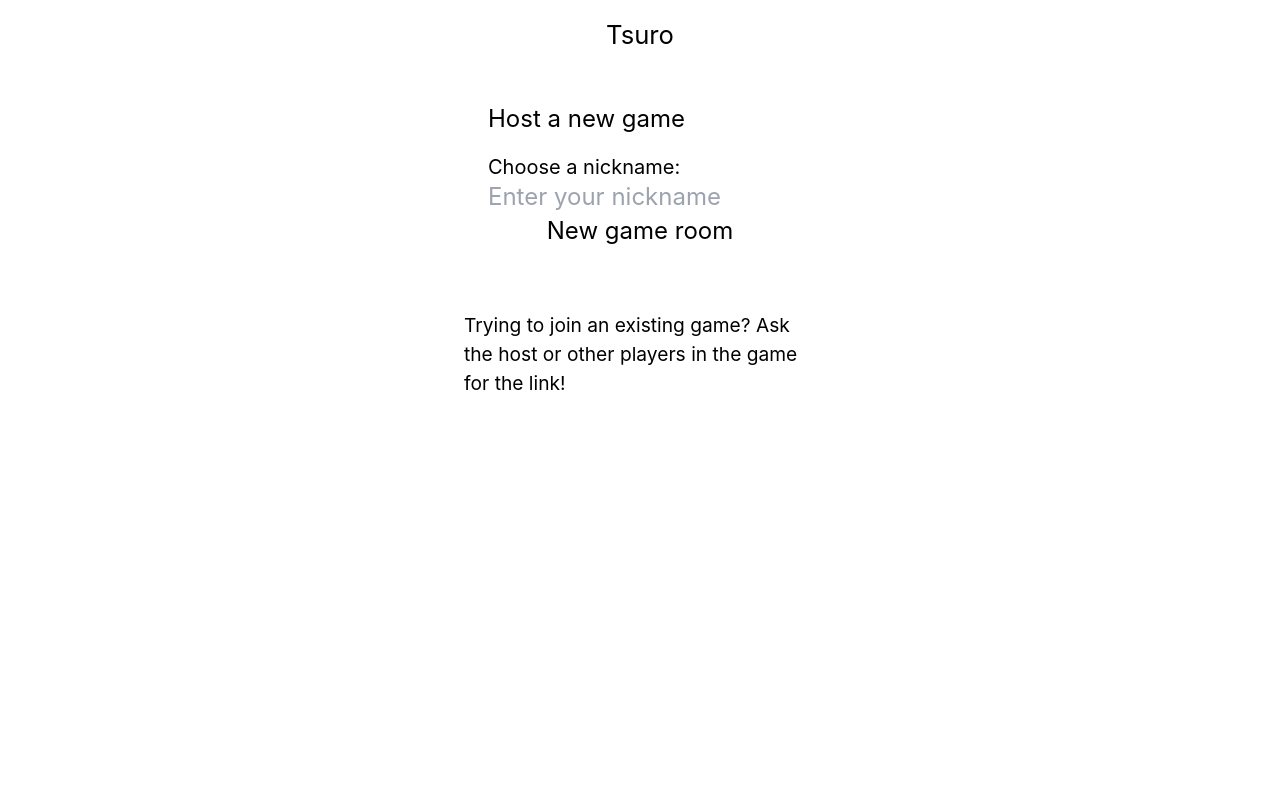
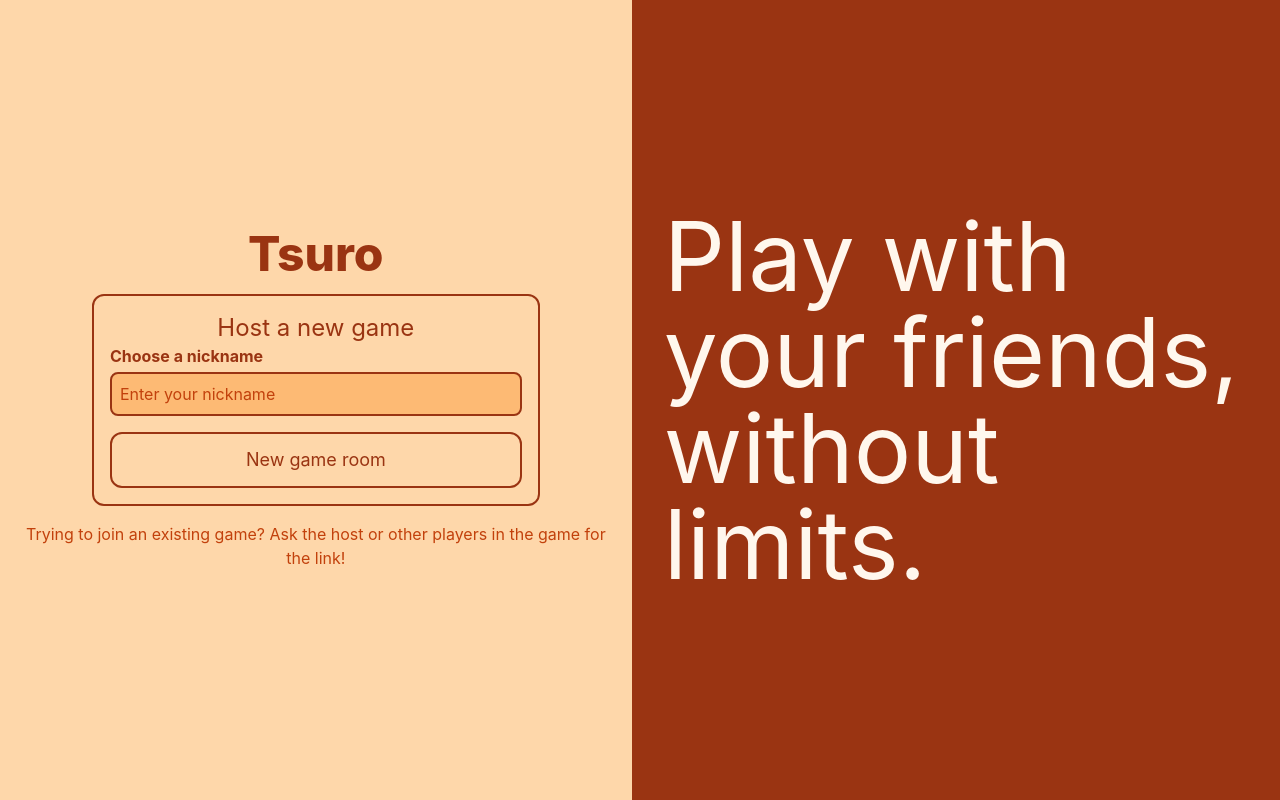
Before and after one commit to ldanet/online-tsuro, a Next.js app: page / in a window 1280 px wide. Built offline with nearby package versions, Linux system fonts and the light colour scheme.

Commit message:
chore(pages/index): fancy styles

```diff
--- a/src/components/NameInput/NameInput.tsx
+++ b/src/components/NameInput/NameInput.tsx
@@ -16,11 +16,11 @@ const NameInput = ({
   const myPlayer = useEngine(getMyPlayer);
   return (
     <>
-      <label className="block text-xl" htmlFor="player-name">
-        Choose a nickname:
+      <label className="block font-bold" htmlFor="player-name">
+        Choose a nickname
       </label>
       <input
-        className="mr-2 block h-8 w-full text-2xl"
+        className="mt-1 w-full rounded-lg border-2 border-orange-800 bg-orange-300 p-2 placeholder-orange-700 focus:bg-orange-200"
         id="player-name"
         type="text"
         ref={nameInput}
@@ -32,7 +32,7 @@ const NameInput = ({
         onChange={clearNameError}
       />
       {nameError && (
-        <p className="text-sm text-red-dark" id="name-error">
+        <p className="my-2" id="name-error">
           {nameError}
         </p>
       )}
--- a/src/pages/index.tsx
+++ b/src/pages/index.tsx
@@ -1,6 +1,5 @@
 import type { NextPage } from "next";
 import Head from "next/head";
-import styles from "../styles/Home.module.css";
 import { useEngine } from "../engine/store";
 import { useCallback } from "react";
 import { useRouter } from "next/router";
@@ -21,7 +20,7 @@ const Home: NextPage = () => {
   }, [router, createGame, validateName, nameInput]);
 
   return (
-    <div className={styles.container}>
+    <div className="flex">
       <Head>
         <title>Tsuro</title>
         <meta
@@ -31,30 +30,39 @@ const Home: NextPage = () => {
         <link rel="icon" href="/favicon.png" />
       </Head>
 
-      <main className={styles.main}>
-        <h1 className={styles.title}>Tsuro</h1>
-        <form className={styles.home_container} onSubmit={handleHost}>
-          <fieldset className={styles.home_fieldset}>
-            <legend className={styles.home_legend}>Host a new game</legend>
+      <main className="flex min-h-[100dvh] w-full flex-col items-center justify-center space-y-4 bg-orange-200 p-4 text-orange-800">
+        <h1 className="text-5xl font-extrabold">Tsuro</h1>
+        <form
+          className="rounded-xl border-2 border-orange-800"
+          onSubmit={handleHost}
+        >
+          <fieldset className="m-4">
+            <legend className="text-center text-2xl">Host a new game</legend>
             <NameInput
               nameInput={nameInput}
               nameError={nameError}
               clearNameError={clearNameError}
             />
             <button
-              className={styles.home_button}
+              className="w-full mt-4 rounded-xl border-2 border-orange-800 py-3 text-lg text-orange-800 hover:bg-orange-800 hover:text-orange-50"
               onClick={handleHost}
               type="button"
             >
               New game room
             </button>
           </fieldset>
-          <p>
-            Trying to join an existing game? Ask the host or other players in
-            the game for the link!
-          </p>
         </form>
+        <p className="text-orange-700 text-center">
+          Trying to join an existing game? Ask the host or other players in the
+          game for the link!
+        </p>
       </main>
+      <div
+        role="presentation"
+        className="hidden w-full bg-orange-800 px-8 place-items-center text-8xl text-orange-50 xl:grid place-items-center"
+      >
+        Play with your friends, without limits.
+      </div>
     </div>
   );
 };
--- a/src/styles/styles.css
+++ b/src/styles/styles.css
@@ -17,7 +17,3 @@ body {
   --tile-size: min(calc((90vh - 16rem) / 6.4), calc((100vw - 2em) / 6.4));
   --board-size: calc(var(--tile-size) * 6.4);
 }
-
-body {
-  padding: 1rem;
-}
--- a/tailwind.config.js
+++ b/tailwind.config.js
@@ -8,8 +8,6 @@ module.exports = {
     extend: {
       strokeWidth: {
         3: 3,
-        4: 4,
-        5: 5,
       },
       colors: {
         red: { DEFAULT: "#f43f5e", dark: "#be123c" },
```
